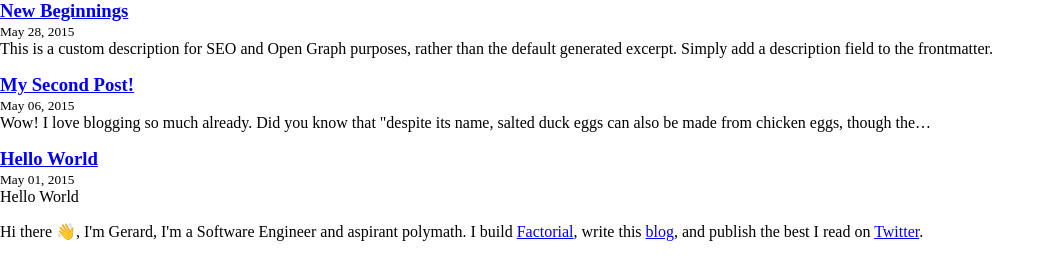
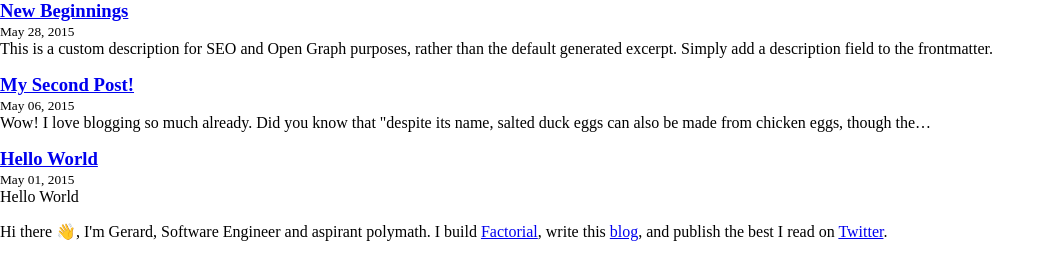
Before and after one commit to geclos/homepage, a Gatsby site: page / in a window 1280 px wide. Shown: the whole page, without its empty margins (0-1050 px from the left). Built offline with nearby package versions, Linux system fonts and the light colour scheme; Gatsby itself is replaced by a stand-in of ours.

Commit message:
Updated README

```diff
--- a/content/misc/bio.md
+++ b/content/misc/bio.md
@@ -2,6 +2,6 @@
 title: Bio
 ---
 
-Hi there 👋, I'm Gerard, I'm a Software Engineer and aspirant
+Hi there 👋, I'm Gerard, Software Engineer and aspirant
 polymath. I build [Factorial](https://factorialhr.com), write this [blog](/), and
 publish the best I read on [Twitter](https://twitter.com/geclos).
```
Also changed, not shown: README.md (added).
